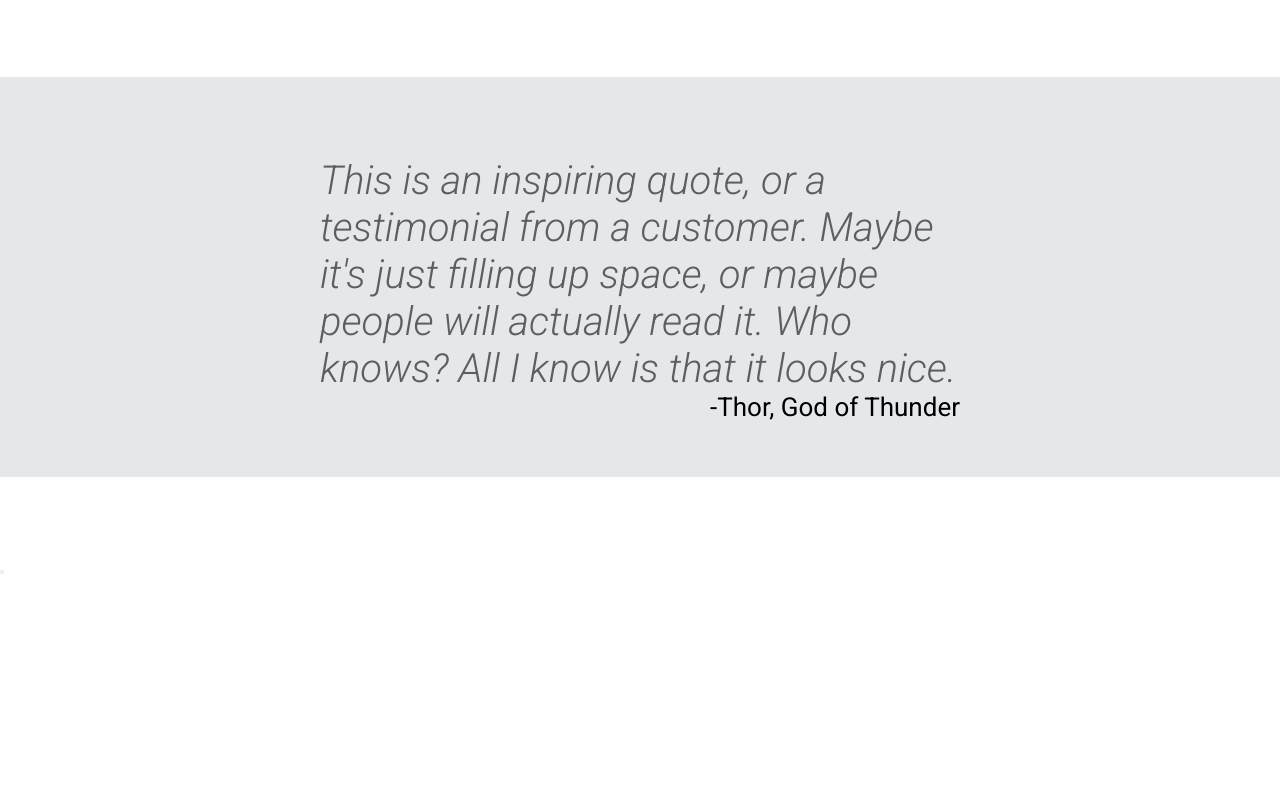
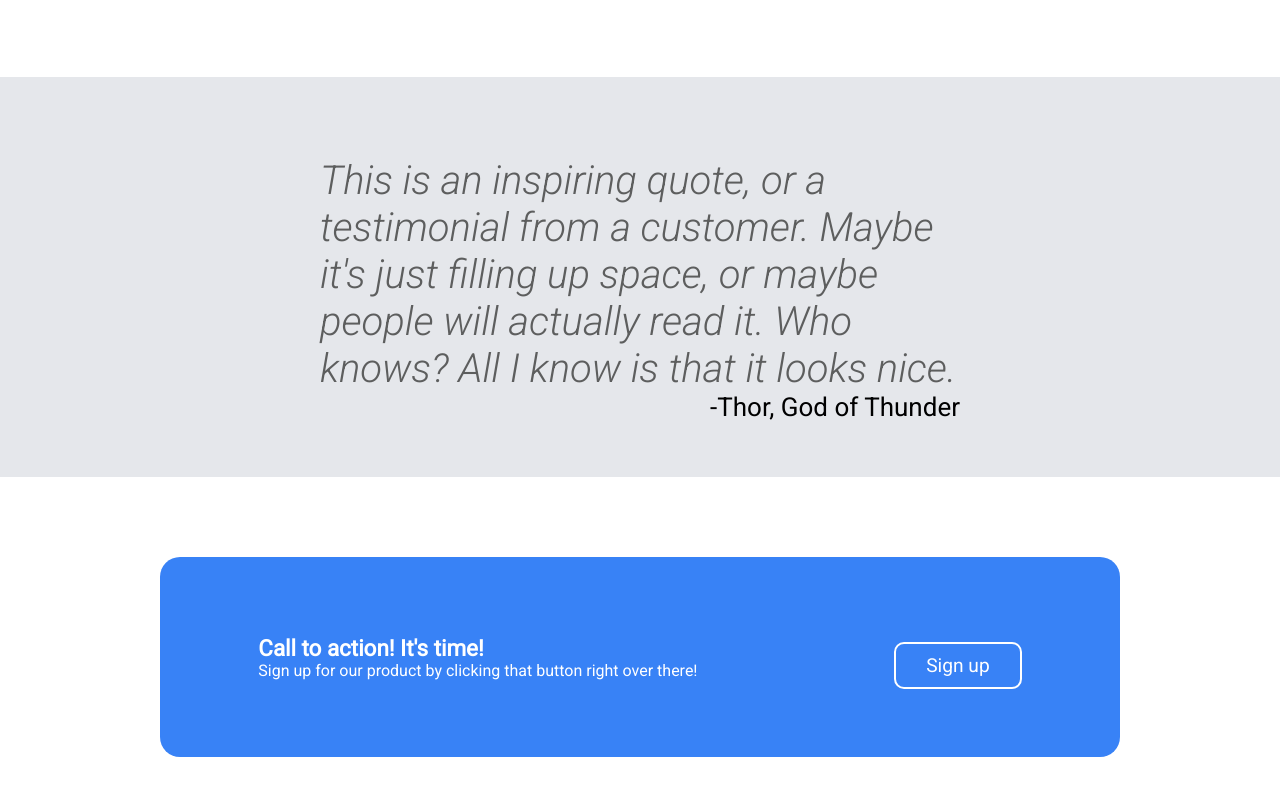
Before and after one commit to EliaRenov/LandingPage, a plain HTML site: page index.html in a window 1280 px wide. Shown: the part 873-1668 px from the top of the page. Before the commit the page ends 1449 px from the top, so only its background shows below. Drawn offline with Linux system fonts and the light colour scheme.

Commit message:
Add part 4.

```diff
--- a/index.html
+++ b/index.html
@@ -68,14 +68,16 @@
 
     <div class="four">
         <div class="container">
+            <div class="texts">
             <div class="top-text">
-
+                Call to action! It's time!
             </div>
             <div class="bottom-text">
-
+                Sign up for our product by clicking that button right over there!
             </div>
+        </div>
             <button class="sign-up">
-
+                Sign up
             </button>
 
 
--- a/styles.css
+++ b/styles.css
@@ -51,7 +51,7 @@
     font-weight: 500;
 }
 
-.one .sign-up {
+.sign-up {
     background-color: #3882F6;
     color: white;
     border: 0;
@@ -59,6 +59,7 @@
     border-radius: 10px;
     font-size: 1.2rem;
     margin-top: 1rem;
+    border: 2px solid white;
 }
 
 .one-placeholder {
@@ -129,3 +130,21 @@
     font-size: 26px;
     font-weight: 500;
 }
+
+.four .container {
+    margin: auto auto;
+    display: flex;
+    height: 200px;
+    width: 75%;
+    background-color: #3882F6;
+    color: white;
+    margin-bottom: 3rem;
+    border-radius: 20px;
+    justify-content: space-around;
+    align-items: center;
+}
+
+.four .top-text {
+    font-size: 1.4rem;
+    font-weight: 600;
+}
```
